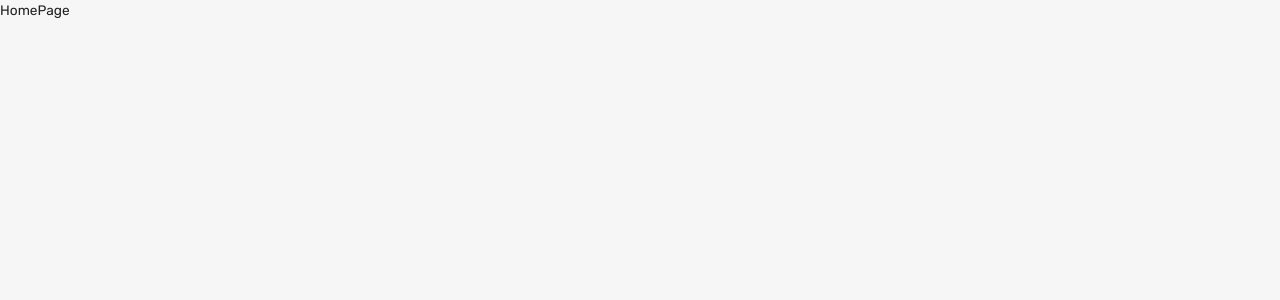
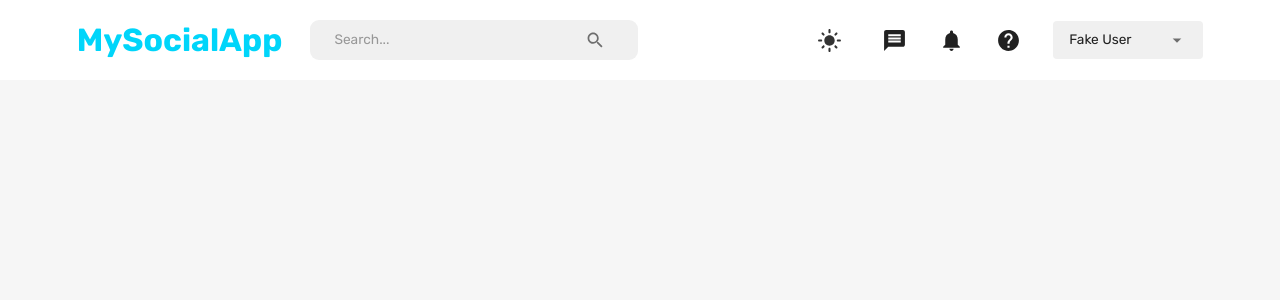
Before and after one commit to lin6692/Social-Media-App, a React (Create React App) app in the folder client/: page /home in a window 1280 px wide. Shown: the top 300 px of the page. Built offline with nearby package versions, Linux system fonts and the light colour scheme.

Commit message:
done with the Navbar

```diff
--- a/client/src/scences/homePage/index.jsx
+++ b/client/src/scences/homePage/index.jsx
@@ -1,6 +1,12 @@
+import { Box } from "@mui/material";
+import Navbar from "scences/navbar";
 
 const HomePage = () => {
-    return (<div>HomePage</div>);
+    return (
+    <Box>
+        <Navbar />
+    </Box>
+    );
 };
 
 export default HomePage;
--- a/client/src/scences/navbar/index.jsx
+++ b/client/src/scences/navbar/index.jsx
@@ -1,6 +1,197 @@
+import { useState } from "react";
+import {
+  Box,
+  IconButton,
+  InputBase,
+  Typography,
+  Select,
+  MenuItem,
+  FormControl,
+  useTheme,
+  useMediaQuery,
+} from "@mui/material";
+import {
+  Search,
+  Message,
+  DarkMode,
+  LightMode,
+  Notifications,
+  Help,
+  Menu,
+  Close,
+} from "@mui/icons-material";
+import { useDispatch, useSelector } from "react-redux";
+import { setMode, setLogout } from "state";
+import { useNavigate } from "react-router-dom";
+import FlexBetween from "components/FlexBetween";
 
 const Navbar = () => {
-    return (<div>Navbar</div>);
+  const [isMobileMenuToggled, setIsMobileMenuToggled] = useState(false);
+  const dispatch = useDispatch();
+  const navigate = useNavigate();
+  const user = useSelector((state) => state.user);
+  const isNonMobileScreens = useMediaQuery("(min-width: 1000px)");
+
+  const theme = useTheme();
+  const neutralLight = theme.palette.neutral.light;
+  const dark = theme.palette.neutral.dark;
+  const background = theme.palette.background.default;
+  const primaryLight = theme.palette.primary.light;
+  const alt = theme.palette.background.alt;
+
+  const fullName = user? `${user.firstName} ${user.lastName}` : "Fake User";
+
+  return (
+    <FlexBetween padding="1rem 6%" backgroundColor={alt}>
+      <FlexBetween gap="1.75rem">
+        <Typography
+          fontWeight="bold"
+          fontSize="clamp(1rem, 2rem, 2.25rem)"
+          color="primary"
+          onClick={() => navigate("/home")}
+          sx={{
+            "&:hover": {
+              color: primaryLight,
+              cursor: "pointer",
+            },
+          }}
+        >
+          MySocialApp
+        </Typography>
+        {isNonMobileScreens && (
+          <FlexBetween
+            backgroundColor={neutralLight}
+            borderRadius="9px"
+            gap="3rem"
+            padding="0.1rem 1.5rem"
+          >
+            <InputBase placeholder="Search..." />
+            <IconButton>
+              <Search />
+            </IconButton>
+          </FlexBetween>
+        )}
+      </FlexBetween>
+
+      {/* DESKTOP NAV */}
+      {isNonMobileScreens ? (
+        <FlexBetween gap="2rem">
+          <IconButton onClick={() => dispatch(setMode())}>
+            {theme.palette.mode === "dark" ? (
+              <DarkMode sx={{ fontSize: "25px" }} />
+            ) : (
+              <LightMode sx={{ color: dark, fontSize: "25px" }} />
+            )}
+          </IconButton>
+          <Message sx={{ fontSize: "25px" }} />
+          <Notifications sx={{ fontSize: "25px" }} />
+          <Help sx={{ fontSize: "25px" }} />
+          <FormControl variant="standard" value={fullName}>
+            <Select
+              value={fullName}
+              sx={{
+                backgroundColor: neutralLight,
+                width: "150px",
+                borderRadius: "0.25rem",
+                p: "0.25rem 1rem",
+                "& .MuiSvgIcon-root": {
+                  pr: "0.25rem",
+                  width: "3rem",
+                },
+                "& .MuiSelect-select:focus": {
+                  backgroundColor: neutralLight,
+                },
+              }}
+              input={<InputBase />}
+            >
+              <MenuItem value={fullName}>
+                <Typography>{fullName}</Typography>
+              </MenuItem>
+              <MenuItem onClick={() => dispatch(setLogout())}>Log Out</MenuItem>
+            </Select>
+          </FormControl>
+        </FlexBetween>
+      ) : (
+        <IconButton
+          onClick={() => setIsMobileMenuToggled(!isMobileMenuToggled)}
+        >
+          <Menu />
+        </IconButton>
+      )}
+
+      {/* MOBILE NAV */}
+      {!isNonMobileScreens && isMobileMenuToggled && (
+        <Box
+          position="fixed"
+          right="0"
+          bottom="0"
+          height="100%"
+          zIndex="10"
+          maxWidth="500px"
+          minWidth="300px"
+          backgroundColor={background}
+        >
+          {/* CLOSE ICON */}
+          <Box display="flex" justifyContent="flex-end" p="1rem">
+            <IconButton
+              onClick={() => setIsMobileMenuToggled(!isMobileMenuToggled)}
+            >
+              <Close />
+            </IconButton>
+          </Box>
+
+          {/* MENU ITEMS */}
+          <FlexBetween
+            display="flex"
+            flexDirection="column"
+            justifyContent="center"
+            alignItems="center"
+            gap="3rem"
+          >
+            <IconButton
+              onClick={() => dispatch(setMode())}
+              sx={{ fontSize: "25px" }}
+            >
+              {theme.palette.mode === "dark" ? (
+                <DarkMode sx={{ fontSize: "25px" }} />
+              ) : (
+                <LightMode sx={{ color: dark, fontSize: "25px" }} />
+              )}
+            </IconButton>
+            <Message sx={{ fontSize: "25px" }} />
+            <Notifications sx={{ fontSize: "25px" }} />
+            <Help sx={{ fontSize: "25px" }} />
+            <FormControl variant="standard" value={fullName}>
+              <Select
+                value={fullName}
+                sx={{
+                  backgroundColor: neutralLight,
+                  width: "150px",
+                  borderRadius: "0.25rem",
+                  p: "0.25rem 1rem",
+                  "& .MuiSvgIcon-root": {
+                    pr: "0.25rem",
+                    width: "3rem",
+                  },
+                  "& .MuiSelect-select:focus": {
+                    backgroundColor: neutralLight,
+                  },
+                }}
+                input={<InputBase />}
+              >
+                <MenuItem value={fullName}>
+                  <Typography>{fullName}</Typography>
+                </MenuItem>
+                <MenuItem onClick={() => dispatch(setLogout())}>
+                  Log Out
+                </MenuItem>
+              </Select>
+            </FormControl>
+          </FlexBetween>
+        </Box>
+      )}
+    </FlexBetween>
+  );
 };
 
 export default Navbar;
```
